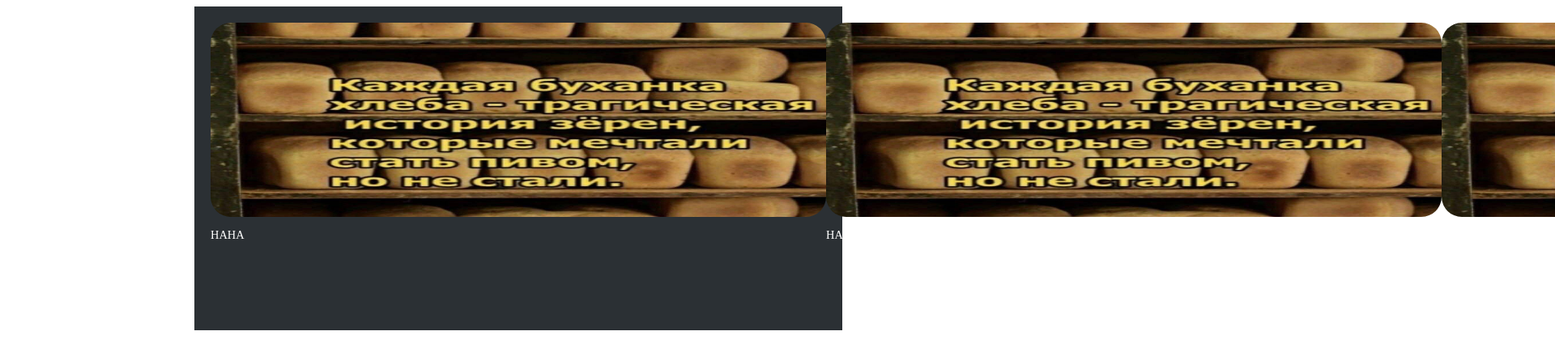
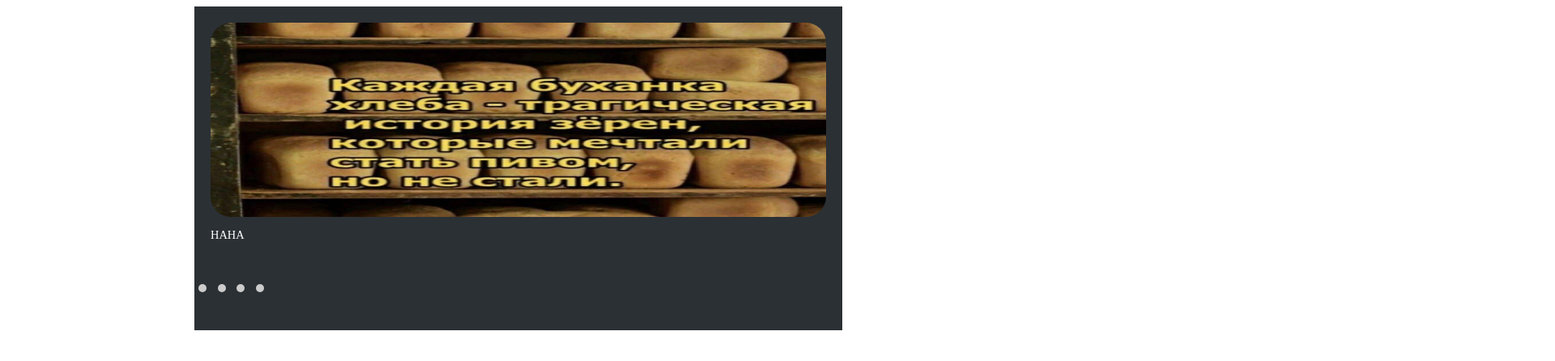
Before and after one commit to Solpio/cssMemSlider, a plain HTML site: page index.html in a window 1280 px wide. Shown: the top 446 px of the page at 81% size, 1920 px wide, since content can reach past the window. Drawn offline with Linux system fonts and the light colour scheme.

Commit message:
feat: create demo-slider (Sut, Oct 17, 2021 10:00:00 PM)

```diff
--- a/index.html
+++ b/index.html
@@ -9,7 +9,11 @@
 </head>
 <body>
     <div class="slider">
-        <div class="slider__wrapper">
+        <input type="radio" name="slider" id="slide1" checked>
+        <input type="radio" name="slider" id="slide2">
+        <input type="radio" name="slider" id="slide3">
+        <input type="radio" name="slider" id="slide4">
+        <div id="slides" class="slider__wrapper">
             <div class="slides">
                 <div class="inner">
                     <div class="slide">
@@ -19,7 +23,7 @@
                         </div>
                     </div>
                     <div class="slide">
-                        <div class="slide_1"></div>
+                        <div class="slide_2"></div>
                         <div class="slide__content content_1">
                         <p class="text">HAHA</p>
                         </div>
--- a/styles/style.css
+++ b/styles/style.css
@@ -1,7 +1,9 @@
 body{
     font-size: 10px;
 }
-
+input{
+    display: none;
+}
 .slider{
     margin: 0 auto;
     box-sizing: border-box;
@@ -14,7 +16,7 @@ body{
 
 .slides{
     width: 100%;
-    /* overflow: hidden; */
+    overflow: hidden;
 }
 
 .slider__wrapper{
@@ -26,6 +28,7 @@ body{
     width: 400%;
     height: 300px;
     display: flex;
+    transition: margin-left 800ms cubic-bezier(0.770, 0.000, 0.175, 1.000);
 }
 
 .slide {
@@ -40,8 +43,41 @@ body{
     background-size: 100% 100%;
     border-radius: 25px;
 }
+.slide_2{
+    height: 200px;
+    padding: 20px;
+    background-color: tomato;
+    background-size: 100% 100%;
+    border-radius: 25px;
+}
 
 .bullet{
-    width: 14px;
-    height: 12px;
+    display: inline-block;
+    width: 10px;
+    height: 10px;
+    border-radius: 100%;
+    background: #ccc;
+    margin: 0 5px;
+    cursor: pointer;
 }
+
+
+#slide1:checked ~ #slides .inner {
+    margin-left: 0;
+ }
+ #slide2:checked ~ #slides .inner {
+    margin-left: -100%;
+ }
+ #slide3:checked ~ #slides .inner {
+    margin-left: -200%;
+ }
+ #slide4:checked ~ #slides .inner {
+    margin-left: -300%;
+ }
+
+ #slide1:checked ~ #bullets label:nth-child(1),
+#slide2:checked ~ #bullets label:nth-child(2),
+#slide3:checked ~ #bullets label:nth-child(3),
+#slide4:checked ~ #bullets label:nth-child(4) {
+   background: #444;
+}
```
